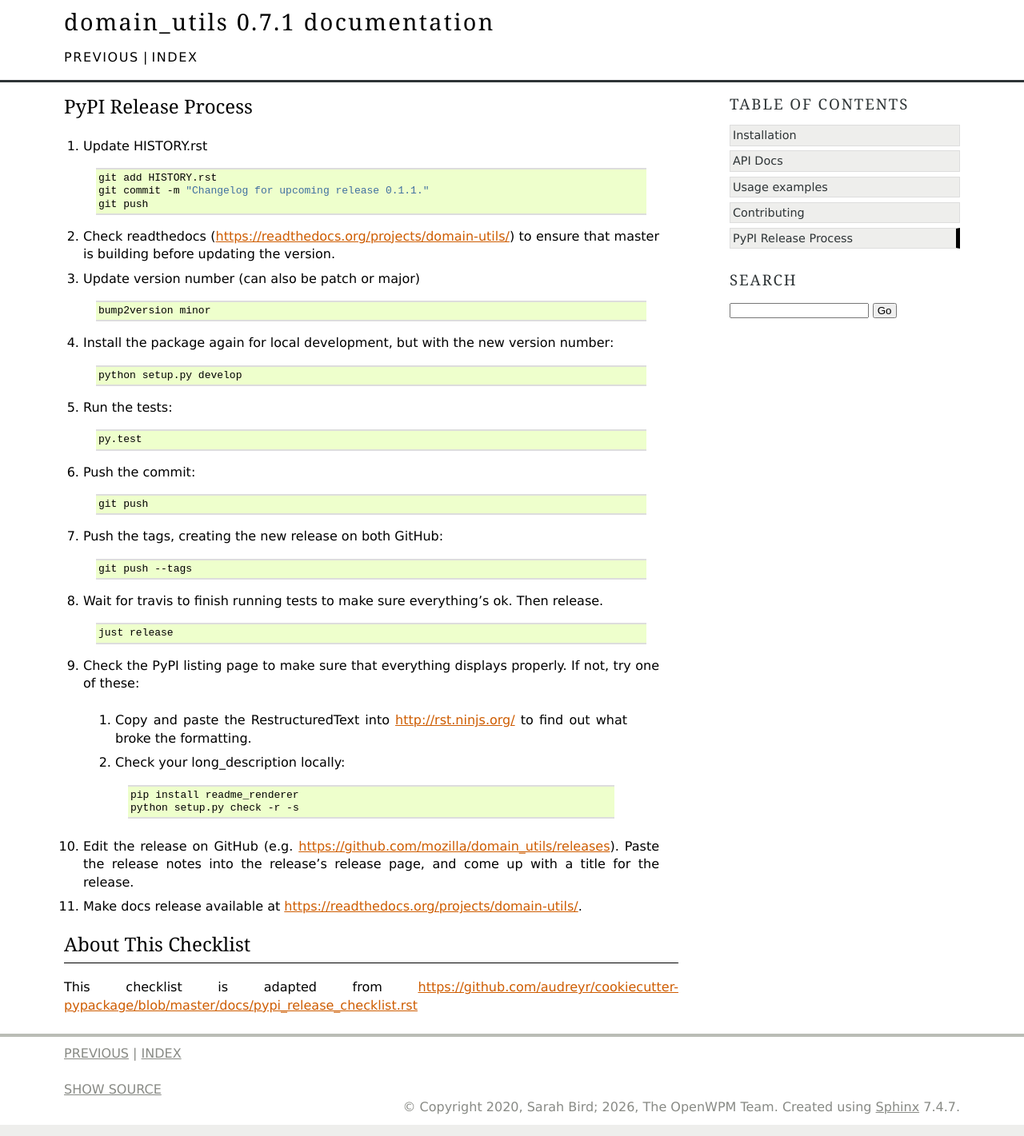
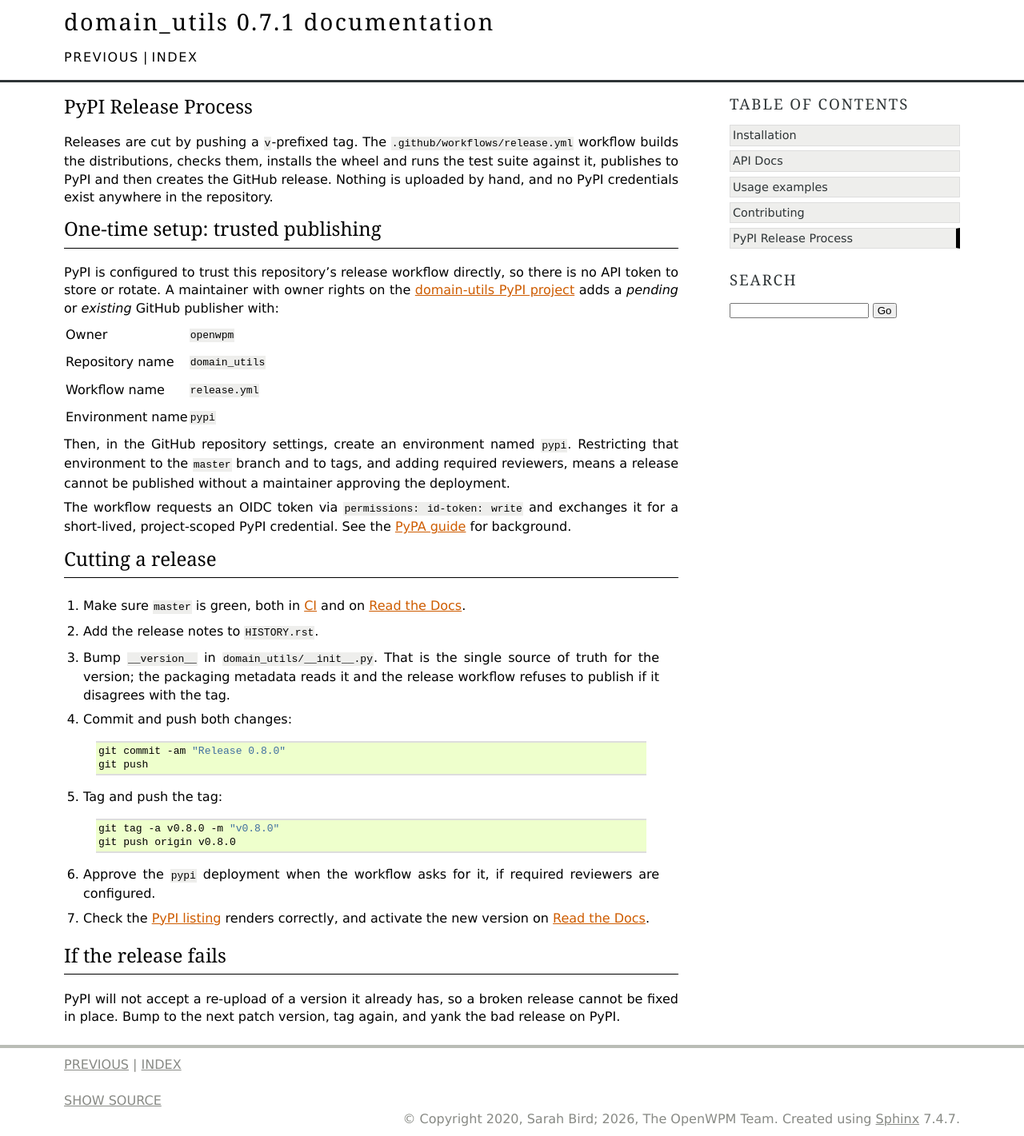
Before and after one commit to openwpm/domain_utils, a Sphinx documentation site: the page built from docs/release.rst, in a window 1280 px wide. Shown: the whole page at 80% size. Built offline with Sphinx 7.4.7, drawn with Linux system fonts in a browser that asks for light colours.

Commit message:
Publish to PyPI from a version tag using trusted publishing
Pushing a v-prefixed tag builds the distributions, checks them, installs
the wheel and runs the test suite against it from outside the checkout so
the tests cannot import the source tree instead, publishes to PyPI, and
then creates the GitHub release with the artifacts attached.

Authentication is by OIDC rather than a stored token: the publish job
requests an id-token and exchanges it for a short-lived, project-scoped
credential, so no long-lived PyPI credential exists in the repository or
in the organisation's secrets. It runs in a 'pypi' environment, which is
what lets a maintainer gate the deployment on an approval.

The workflow refuses to publish if the tag does not match __version__, which
is the single source of truth for the version now, or if the changelog section
for it is still undated.

The steps are justfile recipes -- release-build and test-wheel -- rather than
shell inlined into the yaml, so both can be run locally before tagging, and so
that what is reviewed here is what stays: a later commit moves these jobs onto
nix, and only the runner changes.

docs/release.rst is rewritten around this, including the one-time PyPI
and GitHub configuration a maintainer has to do.

```diff
--- a/HISTORY.rst
+++ b/HISTORY.rst
@@ -15,6 +15,7 @@
 * The test suite now fails below 100% statement and branch coverage (#27).
 * Fix the docs build, and point urls at openwpm/domain_utils. Install
   instructions use the ``domain-utils`` project name (#30).
+* Publish to PyPI from a version tag using trusted publishing.
 * Fix url parsing on modern CPython. ``urlparse`` no longer refuses to read
   ``host:port`` as a scheme, which meant ``localhost:8000`` and
   ``example.com:8080`` lost their port, and ``127.0.0.1:8080/a?b=1`` lost its
--- a/docs/release.rst
+++ b/docs/release.rst
@@ -1,70 +1,77 @@
+====================
 PyPI Release Process
-======================
+====================
+
+Releases are cut by pushing a ``v``-prefixed tag. The
+``.github/workflows/release.yml`` workflow builds the distributions, checks
+them, installs the wheel and runs the test suite against it, publishes to PyPI
+and then creates the GitHub release. Nothing is uploaded by hand, and no PyPI
+credentials exist anywhere in the repository.
 
 
-#. Update HISTORY.rst
+One-time setup: trusted publishing
+----------------------------------
+
+PyPI is configured to trust this repository's release workflow directly, so
+there is no API token to store or rotate. A maintainer with owner rights on the
+`domain-utils PyPI project <https://pypi.org/manage/project/domain-utils/settings/publishing/>`_
+adds a *pending* or *existing* GitHub publisher with:
+
+============================  ==============================
+Owner                         ``openwpm``
+Repository name               ``domain_utils``
+Workflow name                 ``release.yml``
+Environment name              ``pypi``
+============================  ==============================
+
+Then, in the GitHub repository settings, create an environment named ``pypi``.
+Restricting that environment to the ``master`` branch and to tags, and adding
+required reviewers, means a release cannot be published without a maintainer
+approving the deployment.
+
+The workflow requests an OIDC token via ``permissions: id-token: write`` and
+exchanges it for a short-lived, project-scoped PyPI credential. See the
+`PyPA guide <https://docs.pypi.org/trusted-publishers/>`_ for background.
+
+
+Cutting a release
+-----------------
+
+#. Make sure ``master`` is green, both in
+   `CI <https://github.com/openwpm/domain_utils/actions/workflows/ci.yml>`_ and
+   on `Read the Docs <https://readthedocs.org/projects/domain-utils/>`_.
+
+#. Add the release notes to ``HISTORY.rst``.
+
+#. Bump ``__version__`` in ``domain_utils/__init__.py``. That is the single
+   source of truth for the version; the packaging metadata reads it and the
+   release workflow refuses to publish if it disagrees with the tag.
+
+#. Commit and push both changes:
 
     .. code-block:: bash
 
-        git add HISTORY.rst
-        git commit -m "Changelog for upcoming release 0.1.1."
+        git commit -am "Release 0.8.0"
         git push
 
-#. Check readthedocs (https://readthedocs.org/projects/domain-utils/) to
-   ensure that master is building before updating the version.
-
-#. Update version number (can also be patch or major)
+#. Tag and push the tag:
 
     .. code-block:: bash
 
-        bump2version minor
+        git tag -a v0.8.0 -m "v0.8.0"
+        git push origin v0.8.0
 
-#. Install the package again for local development, but with the new version number:
+#. Approve the ``pypi`` deployment when the workflow asks for it, if required
+   reviewers are configured.
 
-    .. code-block:: bash
+#. Check the `PyPI listing <https://pypi.org/project/domain-utils/>`_ renders
+   correctly, and activate the new version on
+   `Read the Docs <https://readthedocs.org/projects/domain-utils/versions/>`_.
 
-        python setup.py develop
 
-#. Run the tests:
-
-    .. code-block:: bash
-
-        py.test
-
-#. Push the commit:
-
-    .. code-block:: bash
-
-        git push
-
-#. Push the tags, creating the new release on both GitHub:
-
-    .. code-block:: bash
-
-        git push --tags
-
-#. Wait for travis to finish running tests to make sure everything's ok. Then release.
-
-	.. code-block:: bash
-
-		just release
-
-#. Check the PyPI listing page to make sure that everything displays properly. If not, try one of these:
-
-    #. Copy and paste the RestructuredText into http://rst.ninjs.org/ to find out what broke the formatting.
-
-    #. Check your long_description locally:
-
-        .. code-block:: bash
-
-            pip install readme_renderer
-            python setup.py check -r -s
-
-#. Edit the release on GitHub (e.g. https://github.com/mozilla/domain_utils/releases). Paste the release notes into the release's release page, and come up with a title for the release.
-
-#. Make docs release available at https://readthedocs.org/projects/domain-utils/.
-
-About This Checklist
+If the release fails
 --------------------
 
-This checklist is adapted from https://github.com/audreyr/cookiecutter-pypackage/blob/master/docs/pypi_release_checklist.rst
+PyPI will not accept a re-upload of a version it already has, so a broken
+release cannot be fixed in place. Bump to the next patch version, tag again,
+and yank the bad release on PyPI.
```
Also changed, not shown: CONTRIBUTING.rst (+1 -9 lines), 2 other files.
